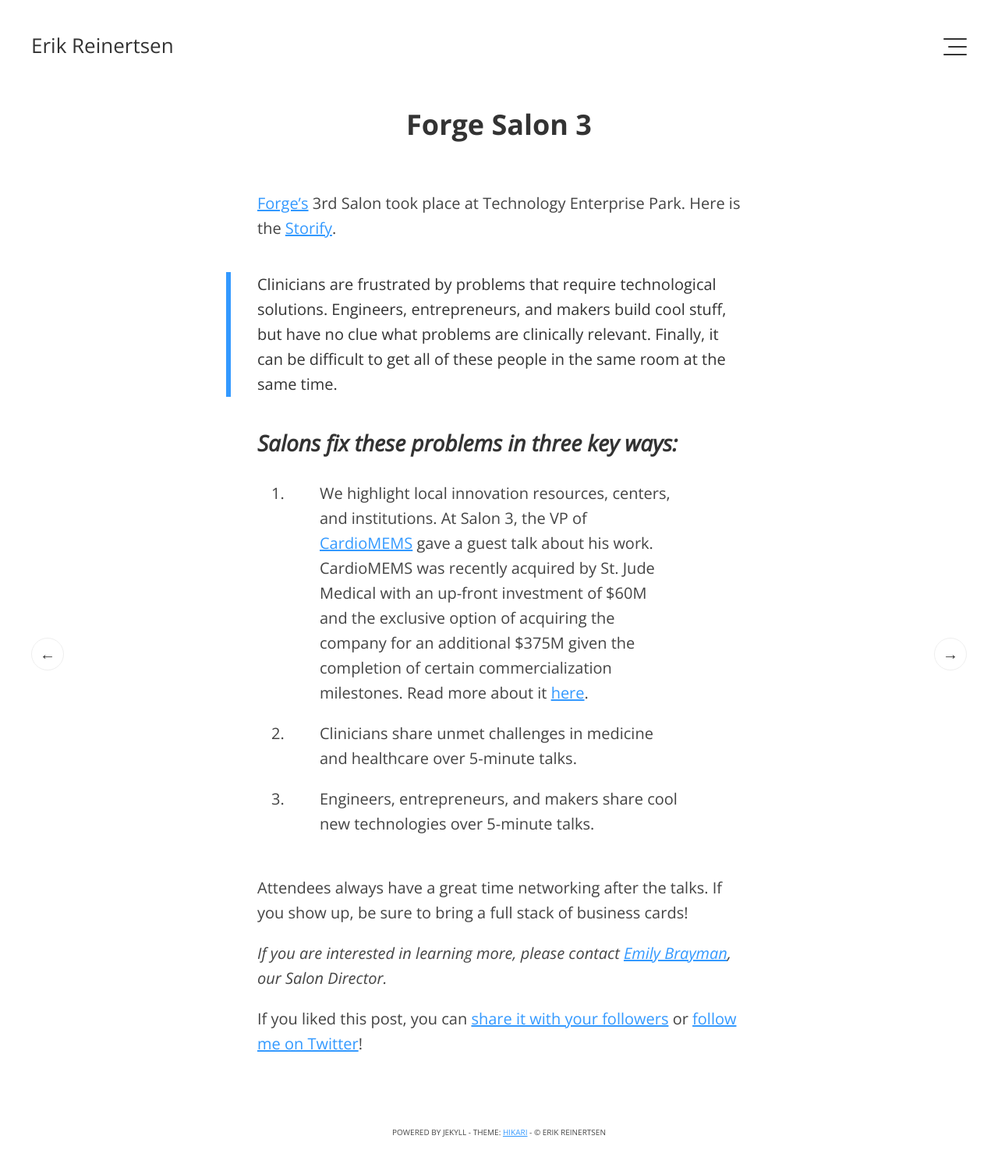
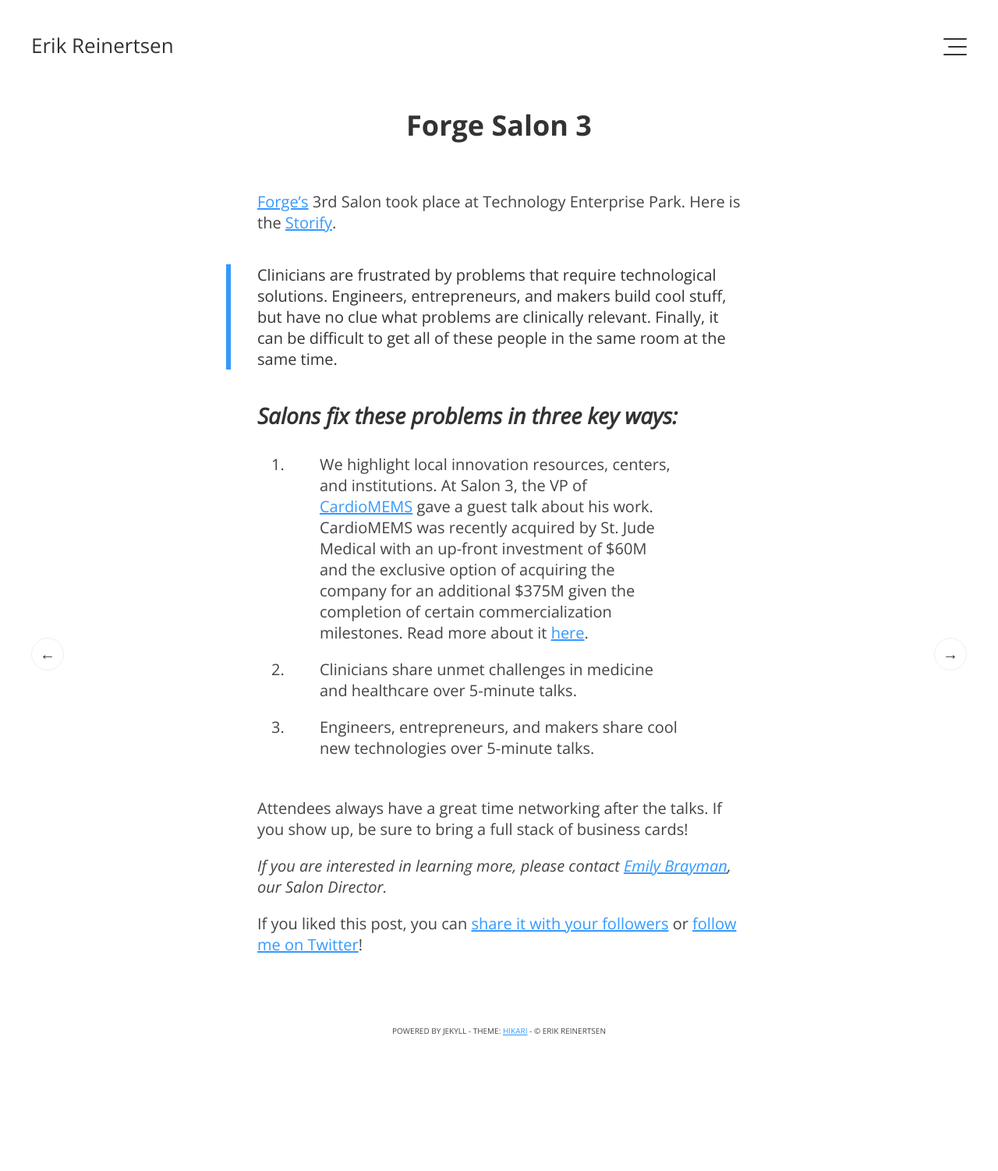
Before and after one commit to erikr/erikr.github.io, a Jekyll site: the page built from _posts/2014-05-22-salon-3.md, in a window 1280 px wide. Shown: the whole page at 78% size. Built offline with Jekyll 4.4.1, drawn with Linux system fonts in a browser that asks for light colours; Markdown is read by kramdown in place of the engine named in the settings; after the commit the page ends 1372 px from its top, so only the background shows below that.

Commit message:
remove extraneous line-height adjustments

```diff
--- a/css/main.css
+++ b/css/main.css
@@ -221,8 +221,6 @@ header .h-wrap .close .lines::after {
 
 #off-canvas #bio p {
   font-family: 'Open Sans', sans-serif;
-  line-height: 160%;
-  font-size: 100%;
   margin-bottom: 0;
 }
 
@@ -360,7 +358,6 @@ section#single-wrap .feat a.popup {
 
 section#single-wrap h1.page-title {
   font-size: 180%;
-  line-height: 135%;
   font-family: 'Open Sans', sans-serif;
   text-align: center;
   margin: 0 0 60px;
@@ -397,7 +394,6 @@ section#single-wrap h3 { font-size: 130%; font-weight: lighter; }
 section#single-wrap h4 { font-size: 120%; font-weight: lighter; text-decoration: underline; text-align: center; }
 section#single-wrap h5 { font-size: 110%; }
 section#single-wrap h6 { font-size: 100%; }
-section#single-wrap p { line-height: 160%; }
 
 section#single-wrap blockquote {
   font-size: inherit;
@@ -406,7 +402,6 @@ section#single-wrap blockquote {
   border-left: 6px solid #39f;
   padding: 0 34px;
   margin: 40px 0;
-  line-height: 165%;
 }
 
 section#single-wrap blockquote p {
```
